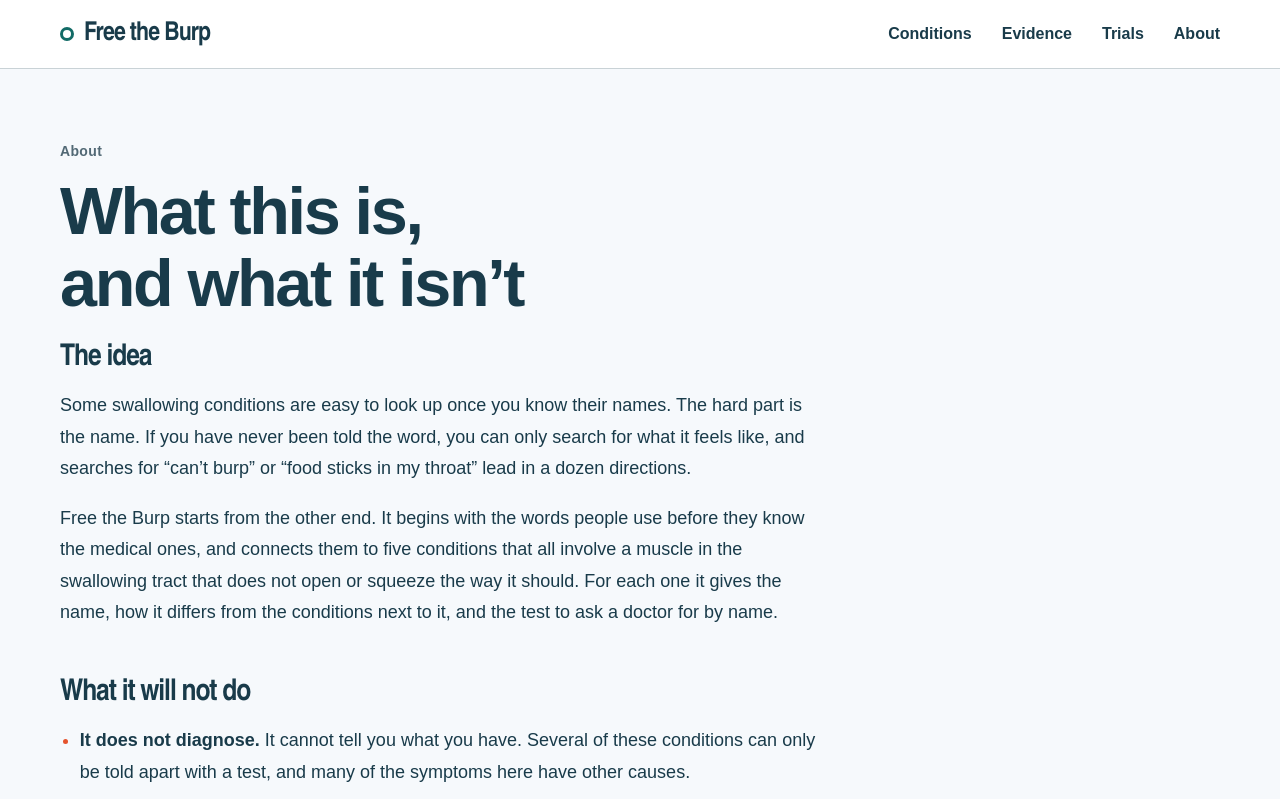
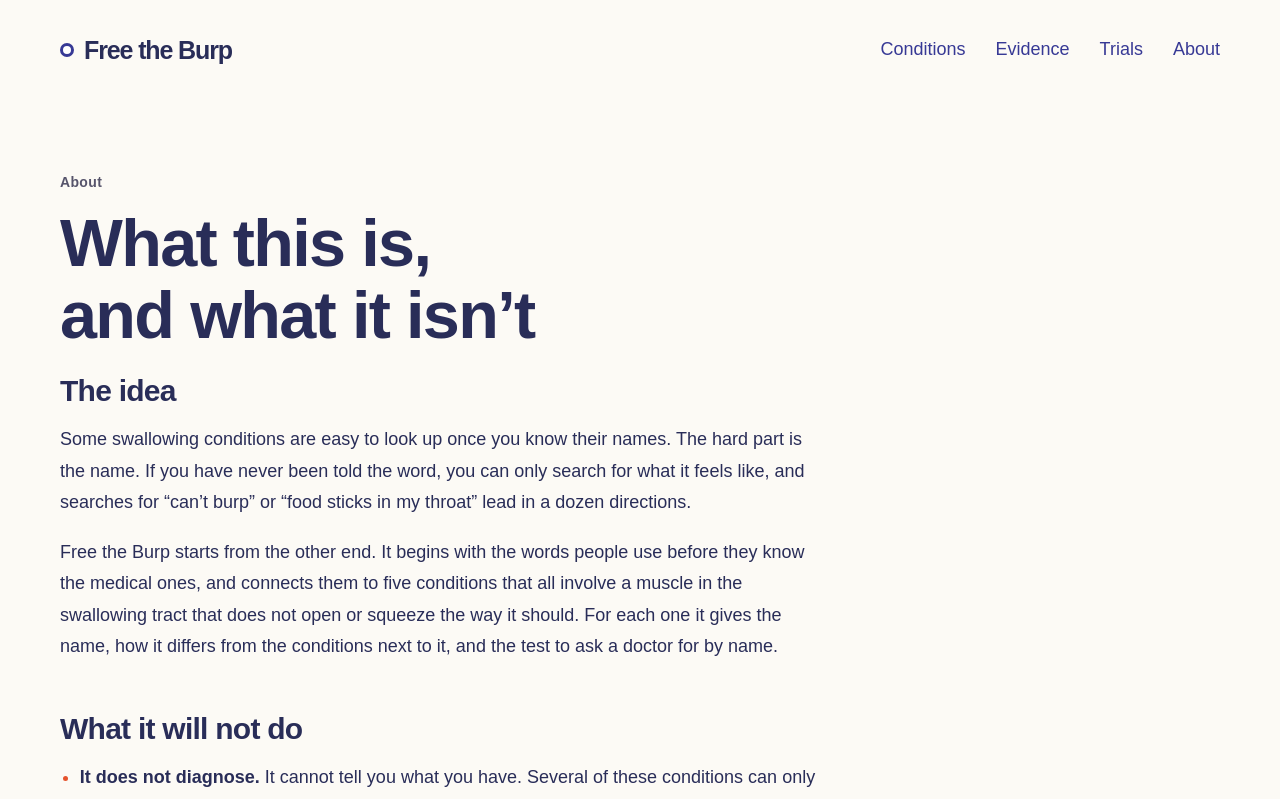
Before and after one commit to rlin009/alzheimers-access, a Next.js app: page /free-the-burp/about in a window 1280 px wide. Shown: the top 799 px of the page. Built offline with nearby package versions, Linux system fonts and the light colour scheme.

Commit message:
Align Free the Burp styling with Alzheimer's Access

```diff
--- a/src/app/(free-the-burp)/free-the-burp/layout.tsx
+++ b/src/app/(free-the-burp)/free-the-burp/layout.tsx
@@ -1,5 +1,4 @@
 import type { Metadata } from "next";
-import "@fontsource-variable/archivo/wdth.css";
 import "@fontsource-variable/dm-sans";
 
 import "@fontsource/ibm-plex-mono/400.css";
--- a/src/app/(free-the-burp)/free-the-burp/nameit.css
+++ b/src/app/(free-the-burp)/free-the-burp/nameit.css
@@ -1,39 +1,40 @@
 /* Free the Burp. Everything is scoped under .ni so nothing leaks into
    Alzheimer's Access, which has its own stylesheet.
 
-   Palette: a clinical off-white with navy ink. The only warm colours are
-   the pressure colours from a manometry plot, used where a muscle stays
-   squeezed shut, and nowhere else. */
+   Shares the main site's cream, indigo, lilac and butter palette. Anatomy
+   pressure colours remain distinct from interface selection colours. */
 
 html:has(.ni) {
-  background: #f6f9fc;
+  background: #fcfaf5;
 }
 html:has(.ni) body {
   margin: 0;
 }
 
 .ni {
-  --ni-paper: #f6f9fc;
+  --ni-paper: #fcfaf5;
   --ni-surface: #ffffff;
-  --ni-ink: #193b4a;
-  --ni-ink-2: #345564;
-  --ni-muted: #526975;
-  --ni-rule: #c9d2d6;
-  --ni-rule-soft: #e1e7e9;
-  --ni-blue: #126b66;
-  --ni-blue-soft: #e1f1ef;
+  --ni-ink: #292d58;
+  --ni-ink-2: #25243a;
+  --ni-muted: #56546b;
+  --ni-rule: #d9d4e4;
+  --ni-rule-soft: #e9e4ee;
+  --ni-blue: #373995;
+  --ni-blue-soft: #f3effa;
+  --ni-lilac: #e6ddf5;
+  --ni-butter: #f4e8b6;
   --ni-p3: #f2b630;
   --ni-p4: #e5532d;
   --ni-hot-text: #b2361a;
-  --ni-lumen: #d9e4f0;
-  --ni-lumen-top: #eef3f8;
+  --ni-lumen: #d8d2ec;
+  --ni-lumen-top: #f3effa;
   --ni-s1: #2a78d6;
   --ni-s2: #eb6834;
   --ni-s3: #1baf7a;
   --ni-s4: #eda100;
   --ni-s5: #e87ba4;
 
-  --ni-display: "Archivo Variable", "Arial Narrow", Arial, sans-serif;
+  --ni-display: "DM Sans Variable", Arial, sans-serif;
   --ni-serif: "DM Sans Variable", Arial, sans-serif;
   --ni-mono: "IBM Plex Mono", ui-monospace, monospace;
 
@@ -44,8 +45,8 @@ html:has(.ni) body {
   background: var(--ni-paper);
   color: var(--ni-ink);
   font-family: var(--ni-serif);
-  font-size: 17px;
-  line-height: 1.5;
+  font-size: 18px;
+  line-height: 1.55;
   -webkit-font-smoothing: antialiased;
   text-rendering: optimizeLegibility;
 }
@@ -66,8 +67,8 @@ html:has(.ni) body {
   text-decoration-thickness: 2px;
 }
 .ni :focus-visible {
-  outline: 3px solid var(--ni-blue);
-  outline-offset: 3px;
+  outline: 3px solid #7662aa;
+  outline-offset: 4px;
   border-radius: 4px;
 }
 .ni-main {
@@ -117,9 +118,9 @@ html:has(.ni) body {
 .ni-h2 {
   font-family: var(--ni-display);
   font-stretch: 100%;
-  font-weight: 700;
+  font-weight: 750;
   font-size: clamp(24px, 2.4vw, 30px);
-  line-height: 1.12;
+  line-height: 1.2;
   letter-spacing: -0.01em;
 }
 .ni-h2-large {
@@ -197,7 +198,7 @@ html:has(.ni) body {
 
 /* ---------- header and footer ---------- */
 .ni-header {
-  border-bottom: 1px solid var(--ni-rule);
+  border-bottom: 0;
   background: var(--ni-paper);
 }
 .ni-header-inner {
@@ -205,7 +206,7 @@ html:has(.ni) body {
   align-items: center;
   justify-content: space-between;
   gap: 16px;
-  min-height: 68px;
+  min-height: 100px;
   flex-wrap: wrap;
 }
 .ni-wordmark {
@@ -243,10 +244,10 @@ html:has(.ni) body {
   flex-wrap: wrap;
 }
 .ni-nav a {
-  color: var(--ni-ink);
+  color: var(--ni-blue);
   text-decoration: none;
-  font-weight: 550;
-  font-size: 16px;
+  font-weight: 500;
+  font-size: 18px;
   padding: 6px 0;
 }
 .ni-nav a:hover {
@@ -254,12 +255,13 @@ html:has(.ni) body {
 }
 .ni-footer {
   margin-top: 96px;
-  background: var(--ni-ink);
-  color: #d5dde2;
+  background: var(--ni-paper);
+  color: var(--ni-ink-2);
+  border-top: 1px solid var(--ni-rule);
   padding: 56px 0 64px;
 }
 .ni-footer .ni-wordmark {
-  color: var(--ni-paper) !important;
+  color: var(--ni-ink) !important;
 }
 .ni-footer-inner {
   display: grid;
@@ -282,11 +284,11 @@ html:has(.ni) body {
   gap: 8px;
 }
 .ni-footer .ni-mono-label {
-  color: #9aa8b2;
+  color: var(--ni-muted);
   margin-bottom: 4px;
 }
 .ni-footer a {
-  color: var(--ni-paper);
+  color: var(--ni-blue);
   text-decoration: none;
 }
 .ni-footer a:hover {
@@ -297,17 +299,32 @@ html:has(.ni) body {
 .ni-finder {
   display: grid;
   grid-template-columns: minmax(0, 1fr) minmax(300px, 380px);
-  gap: clamp(32px, 5vw, 72px);
-  padding-top: clamp(40px, 6vw, 80px);
+  gap: clamp(24px, 3vw, 40px);
+  padding-top: 12px;
+}
+.ni-hero {
+  background: var(--ni-ink);
+  border-radius: 24px;
+  padding: clamp(24px, 3vw, 40px);
+}
+.ni-hero .ni-eyebrow {
+  color: var(--ni-lilac);
+}
+.ni-hero .ni-hero-title,
+.ni-hero .ni-lede {
+  color: #fff;
+}
+.ni-hero .ni-lede {
+  font-size: clamp(18px, 1.5vw, 20px);
 }
 .ni-hero-title {
   font-family: var(--ni-display);
   font-stretch: 100%;
-  font-weight: 650;
-  font-size: clamp(40px, 5.5vw, 72px);
-  line-height: 1.08;
+  font-weight: 750;
+  font-size: clamp(36px, 3.7vw, 52px);
+  line-height: 1.12;
   letter-spacing: -0.012em;
-  max-width: 15ch;
+  max-width: 20ch;
   margin-bottom: 26px;
   text-wrap: balance;
 }
@@ -384,7 +401,7 @@ html:has(.ni) body {
   width: 8px;
   height: 8px;
   border-radius: 50%;
-  background: var(--ni-p4);
+  background: var(--ni-butter);
   margin-right: 8px;
   vertical-align: 1px;
 }
@@ -427,7 +444,7 @@ html:has(.ni) body {
   font-size: 12.5px;
   letter-spacing: 0.06em;
   text-transform: none;
-  color: var(--ni-hot-text);
+  color: var(--ni-blue);
   margin-bottom: 6px;
 }
 .ni-result-name {
@@ -542,8 +559,8 @@ html:has(.ni) body {
   stroke-linecap: round;
 }
 .ni-tube-place text {
-  font-family: var(--ni-mono);
-  font-size: 12px;
+  font-family: var(--ni-serif);
+  font-size: 13px;
   letter-spacing: 0.025em;
   text-transform: none;
   fill: var(--ni-muted);
@@ -1506,18 +1523,21 @@ html:has(.ni) body {
   }
 }
 
-/* Patient-facing refresh: generous type, quiet surfaces, one anatomy illustration. */
-.ni-wordmark {font-size:26px;letter-spacing:-.035em;padding-left:24px;}
+/* Preserve the finder and anatomy layout, using the main site's visual language. */
+.ni-wordmark {font-size:25px;font-weight:800;letter-spacing:-.045em;padding-left:24px;}
 .ni-wordmark::before {width:14px;height:14px;border:3px solid var(--ni-blue);border-radius:50%;background:var(--ni-surface);}
-.ni-header {background:var(--ni-surface);}
+.ni-header {background:var(--ni-paper);}
 .ni-nav a {min-height:44px;display:inline-flex;align-items:center;}
 .ni-finder {grid-template-columns:minmax(0,1fr) minmax(280px,360px);}
-.ni-finder-side .ni-sticky {background:#e8f1f8;border-radius:32px;padding:24px 12px;border:1px solid #cfdee8;}
-.ni-hero-title {letter-spacing:-.045em;}
-.ni-h2,.ni-page-title,.ni-condition-name {letter-spacing:-.035em;}
+.ni-finder-side .ni-sticky {background:var(--ni-lilac);border-radius:24px;padding:24px 16px;border:1px solid var(--ni-rule);}
+.ni-hero-title {letter-spacing:-.025em;}
+.ni-h2,.ni-page-title,.ni-condition-name {letter-spacing:-.025em;}
 .ni-eyebrow,.ni-mono-label {font-family:var(--ni-serif);font-weight:650;font-size:14px;}
 .ni-picker {border-top:1px solid var(--ni-rule);}
 .ni-chip {min-height:44px;padding:11px 16px;border-radius:12px;}
+.ni-chip:hover:not([aria-pressed="true"]) {background:var(--ni-blue-soft);border-color:var(--ni-blue);}
+.ni-button {border-radius:12px;min-height:48px;font-weight:700;}
+.ni-ask dt,.ni-factcard dt,.ni-trial-facts dt {font-family:var(--ni-serif);font-size:14px;letter-spacing:0;}
 .ni-result-name {font-size:clamp(32px,5vw,50px);}
 .ni-five-card {background:white;border-radius:20px;}
 .ni-five-name {font-size:28px;}
@@ -1528,7 +1548,7 @@ html:has(.ni) body {
 .ni-tube-legend a {font-weight:650;}
 .ni-tube-legend span {display:block;color:var(--ni-muted);}
 .ni-tube-mobile-layout {display:none;}
-.ni-safety {margin-top:28px;border:1px solid #b9ccc9;border-left:4px solid var(--ni-blue);padding:18px 20px;border-radius:12px;background:#eef6f4;font:15px/1.6 var(--ni-serif);}
+.ni-safety {margin-top:28px;border:1px solid var(--ni-rule);border-left:4px solid var(--ni-blue);padding:18px 20px;border-radius:12px;background:var(--ni-blue-soft);font:15px/1.6 var(--ni-serif);}
 .ni-safety p {margin-top:8px;}
 .ni-safety-sources {font-size:13px;}
 .ni-glossary {margin-top:24px;padding:18px 20px;background:white;border:1px solid var(--ni-rule);border-radius:12px;}
@@ -1565,7 +1585,8 @@ html:has(.ni) body {
 @media(max-width:520px){
  .ni-header-inner {gap:8px;}
  .ni-nav {gap:20px;}
- .ni-hero-title {font-size:42px;max-width:16ch;}
+ .ni-hero {padding:24px 20px;}
+ .ni-hero-title {font-size:36px;max-width:20ch;}
  .ni-safety {padding:16px;}
  .ni-chart {padding:16px;}
  .ni-page-title {font-size:40px;}
@@ -1577,3 +1598,13 @@ html:has(.ni) body {
 .ni .ni-trial-filters select,.ni .ni-trial-filters button { font:inherit;min-height:46px;padding:10px 14px;border:1px solid var(--ni-rule);border-radius:8px;max-width:100%; }
 .ni .ni-trial-filters button { background:var(--ni-blue);color:white;cursor:pointer; }
 @media(max-width:520px) { .ni .ni-trial-filters label {width:100%;} }
+
+/* The alerts component is shared; limit palette changes to this subsite. */
+.ni .alerts-panel {color:var(--ni-ink-2);}
+.ni .alerts-panel fieldset {border-color:var(--ni-rule);}
+.ni .alerts-panel input:not([type=checkbox]),.ni .alerts-panel select {border-color:#aca8c1;border-radius:12px;}
+.ni .alerts-panel input[type=checkbox] {accent-color:var(--ni-blue);}
+.ni .alerts-panel button {background:var(--ni-ink);border-color:var(--ni-ink);border-radius:12px;}
+.ni .alerts-panel .alerts-secondary {background:var(--ni-surface);color:var(--ni-blue);}
+.ni .alerts-panel .alerts-help {color:var(--ni-muted);}
+.ni .alerts-panel .alerts-status {background:var(--ni-blue-soft);}
```
Also changed, not shown: 1 other file (tests, documents, lock files or other folders).
